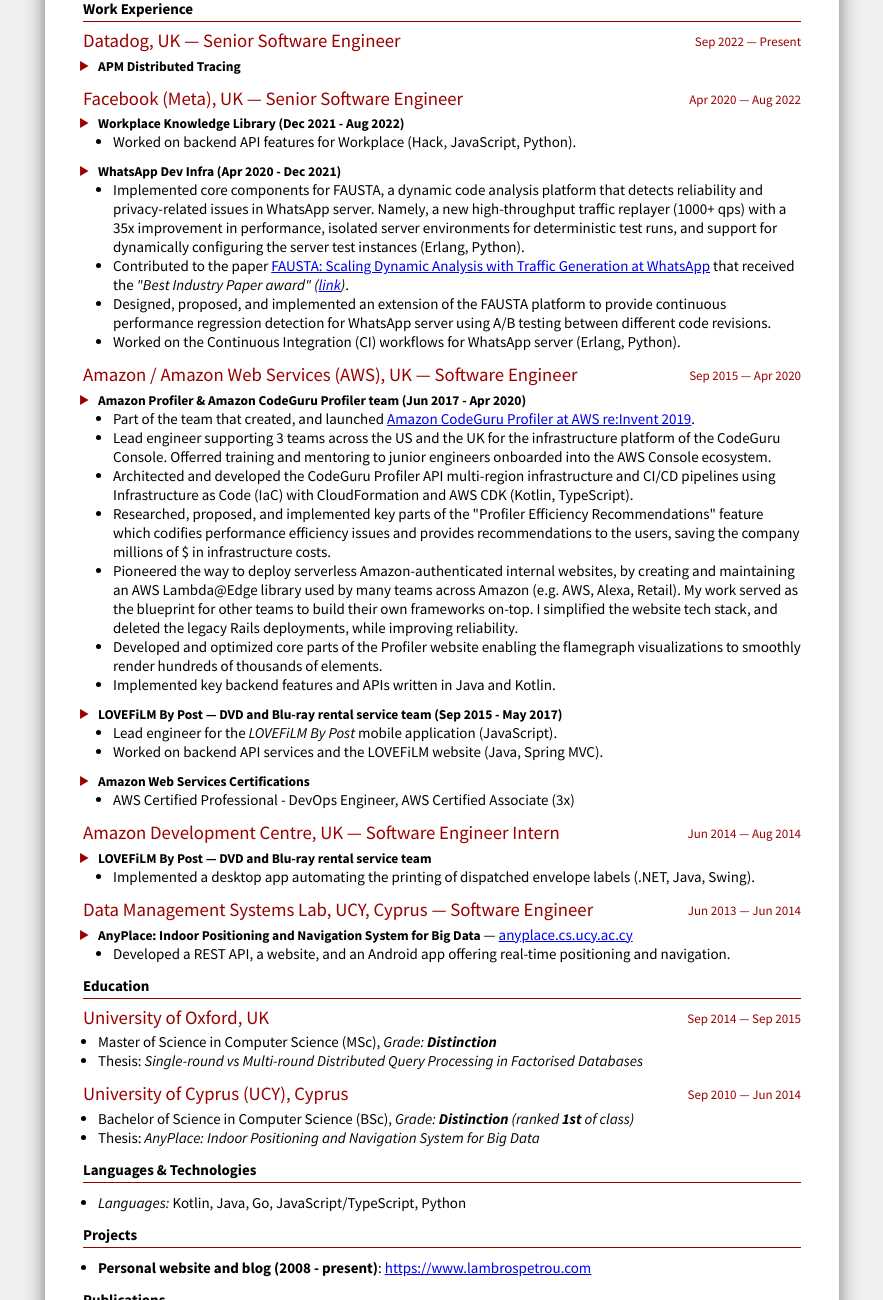
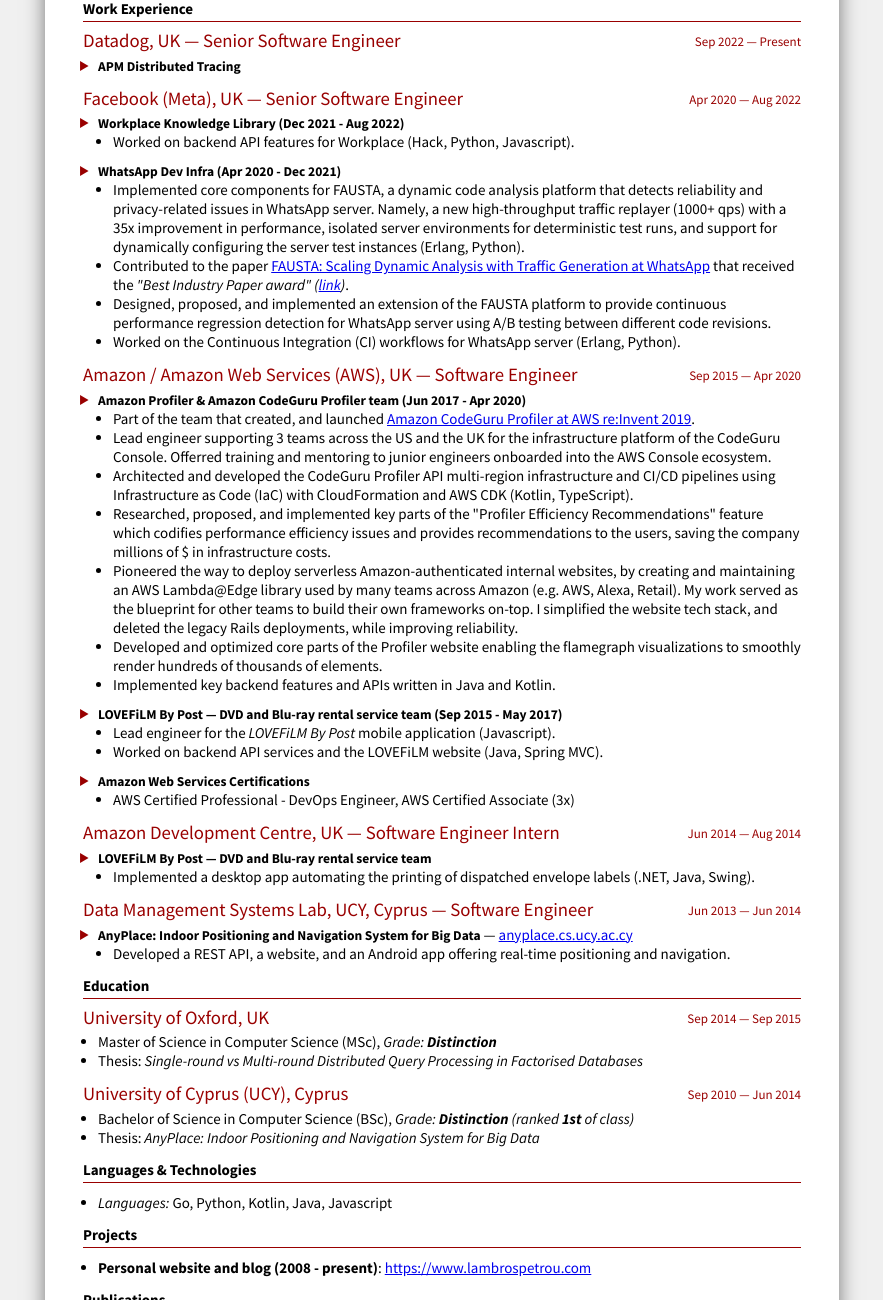
Before and after one commit to lambrospetrou/lpcv, a website: page html/src/index.html in a window 1280 px wide. Shown: the part 120-1420 px from the top of the page, without its empty margins (198-1081 px from the left). Drawn offline with nearby package versions, Linux system fonts and the light colour scheme; files that its build step writes are made by us from their sources.

Commit message:
minor tweaks

```diff
--- a/html/src/index.html
+++ b/html/src/index.html
@@ -72,7 +72,7 @@
               <li>
                 <span class="work-team-name">Workplace Knowledge Library (Dec 2021 - Aug 2022)</span>
                 <ul>
-                    <li>Worked on backend API features for Workplace (Hack, JavaScript, Python).</li>
+                    <li>Worked on backend API features for Workplace (Hack, Python, Javascript).</li>
                 </ul>
               </li>
               <li>
@@ -124,7 +124,7 @@
                 <li>
                     <span class="work-team-name">LOVEFiLM By Post &mdash; DVD and Blu-ray rental service team (Sep 2015 - May 2017)</span>
                     <ul>
-                        <li>Lead engineer for the <em>LOVEFiLM By Post</em> mobile application (JavaScript).</li>
+                        <li>Lead engineer for the <em>LOVEFiLM By Post</em> mobile application (Javascript).</li>
                         <li>Worked on backend API services and the LOVEFiLM website (Java, Spring MVC).</li>
                     </ul>
                 </li>
@@ -214,7 +214,7 @@
         <h2>Languages &amp; Technologies</h2>
         <section class="cv-content-item cv-skills-section">
             <ul>
-                <li><em>Languages:</em> Kotlin, Java, Go, JavaScript/TypeScript, Python</li>
+                <li><em>Languages:</em> Go, Python, Kotlin, Java, Javascript</li>
             </ul>
         </section>
     </article> <!-- END OF SKILLS -->
```
